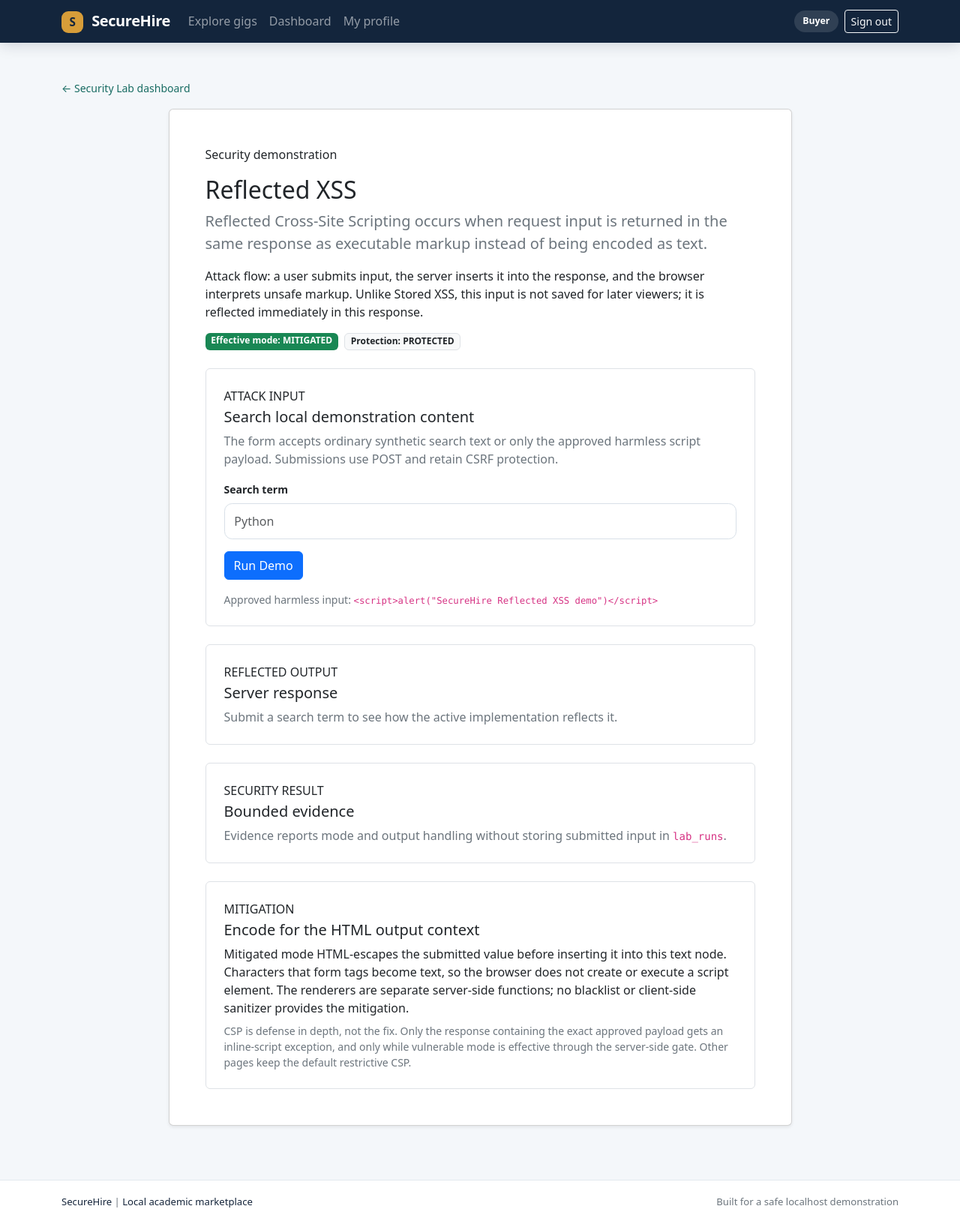
After one commit to Sharon-RS/SecureHire, a Flask app: page /security-lab/reflected-xss in a window 1280 px wide. The commit adds this page. Shown: the whole page at 75% size. Run offline with Flask 3, Linux system fonts and the light colour scheme; the visitor is signed in with stand-in values (Sample User, id 1); data that the repository does not hold is empty; some libraries are stand-ins or nearby versions.

Commit message:
Add reflected XSS security demo

```diff
--- a/app/blueprints/security_lab/routes.py
+++ b/app/blueprints/security_lab/routes.py
@@ -1,13 +1,24 @@
 """Authenticated Security Lab dashboard, SQLi demo, and placeholders."""
+
+from datetime import datetime, timezone
 
 from flask import abort, flash, make_response, redirect, render_template, request, url_for
 from flask_login import current_user, login_required
 
 from ...extensions import db
-from ...forms.security_lab import SQLiSearchForm, SecurityModeForm, StoredXssDemoForm
+from ...forms.security_lab import (
+    ReflectedXssSearchForm,
+    SQLiSearchForm,
+    SecurityModeForm,
+    StoredXssDemoForm,
+)
 from ...models import LabGigFixture
 from ...services.authorization import roles_required
 from ...services.demos.sqli import MAX_RESULTS, SAFE_SQLI_PAYLOAD
+from ...services.demos.reflected_xss import APPROVED_REFLECTED_XSS_PAYLOAD
+from ...services.demos.reflected_xss.content import search_local_content
+from ...services.demos.reflected_xss.mitigated import render_mitigated_reflection
+from ...services.demos.reflected_xss.vulnerable import render_vulnerable_reflection
 from ...services.demos.sqli.mitigated import search_gigs_mitigated
 from ...services.demos.sqli.vulnerable import search_gigs_vulnerable
 from ...services.demos.stored_xss import APPROVED_STORED_XSS_PAYLOAD
@@ -52,6 +63,8 @@ def module_detail(vulnerability_key: str):
         return _sqli_demonstration(module, state)
     if vulnerability_key == "stored_xss":
         return _stored_xss_demonstration(module, state)
+    if vulnerability_key == "reflected_xss":
+        return _reflected_xss_demonstration(module, state)
     return render_template("security_lab/detail.html", module=module, state=state)
 
 
@@ -60,6 +73,15 @@ def module_detail(vulnerability_key: str):
 def stored_xss_page():
     """Canonical hyphenated URL for the Stored XSS demonstration page."""
     return module_detail("stored_xss")
+
+
+@bp.route("/reflected-xss", methods=["GET", "POST"])
+@login_required
+def reflected_xss_page():
+    """Canonical Reflected XSS demonstration page with CSRF-protected POST input."""
+    module = get_vulnerability("reflected_xss")
+    state = get_module_state("reflected_xss")
+    return _reflected_xss_demonstration(module, state)
 
 
 @bp.post("/sqli")
@@ -252,3 +274,79 @@ def _stored_xss_demonstration(module, state, form=None):
         # Output encoding remains the mitigation; CSP is defense in depth, not the solution.
         response.headers["Content-Security-Policy"] = STORED_XSS_VULNERABLE_CSP
     return response
+
+
+REFLECTED_XSS_VULNERABLE_CSP = (
+    "default-src 'self'; base-uri 'self'; object-src 'none'; "
+    "frame-ancestors 'none'; form-action 'self'; "
+    "script-src 'self' 'unsafe-inline'; style-src 'self'; img-src 'self' data:"
+)
+
+
+def _reflected_xss_demonstration(module, state):
+    """Reflect one validated request value through a mode-specific isolated renderer."""
+    form = ReflectedXssSearchForm()
+    reflected_output = None
+    evidence = None
+    results = []
+    vulnerable = state["effective_mode"] == "vulnerable"
+
+    if request.method == "POST":
+        if not form.validate_on_submit():
+            response = make_response(render_template(
+                "security_lab/reflected_xss.html", module=module, state=state,
+                form=form, reflected_output=None, evidence=None, results=[],
+                approved_payload=APPROVED_REFLECTED_XSS_PAYLOAD,
+            ))
+            response.status_code = 400
+            return response
+
+        search_term = form.search_term.data.strip()
+        if vulnerable:
+            reflected_output = render_vulnerable_reflection(search_term)
+            classification = (
+                "APPROVED SCRIPT MARKUP REFLECTED WITHOUT ENCODING"
+                if search_term == APPROVED_REFLECTED_XSS_PAYLOAD
+                else "ORDINARY INPUT REFLECTED WITHOUT ENCODING"
+            )
+        else:
+            reflected_output = render_mitigated_reflection(search_term)
+            classification = (
+                "APPROVED PAYLOAD ENCODED AS TEXT"
+                if search_term == APPROVED_REFLECTED_XSS_PAYLOAD
+                else "SAFE SEARCH REFLECTION"
+            )
+
+        if search_term != APPROVED_REFLECTED_XSS_PAYLOAD:
+            results = search_local_content(search_term)
+
+        run = record_lab_run("reflected_xss", "passed")
+        evidence = {
+            "demonstration_type": (
+                "approved harmless proof of concept"
+                if search_term == APPROVED_REFLECTED_XSS_PAYLOAD
+                else "ordinary synthetic search"
+            ),
+            "effective_mode": state["effective_mode"],
+            "intentionally_reflected": True,
+            "classification": classification,
+            "result_count": len(results),
+            "run_result": run.result,
+            "timestamp": datetime.now(timezone.utc).isoformat(timespec="seconds"),
+            "attack_input": search_term,
+        }
+
+    response = make_response(render_template(
+        "security_lab/reflected_xss.html", module=module, state=state,
+        form=form, reflected_output=reflected_output, evidence=evidence,
+        results=results, approved_payload=APPROVED_REFLECTED_XSS_PAYLOAD,
+    ))
+    if (
+        vulnerable
+        and evidence is not None
+        and evidence["attack_input"] == APPROVED_REFLECTED_XSS_PAYLOAD
+    ):
+        # This response-only exception enables the approved local alert. Output
+        # encoding remains the mitigation; CSP is defense in depth, not the fix.
+        response.headers["Content-Security-Policy"] = REFLECTED_XSS_VULNERABLE_CSP
+    return response
--- a/app/forms/security_lab.py
+++ b/app/forms/security_lab.py
@@ -8,6 +8,7 @@ from wtforms.validators import DataRequired, Length, ValidationError
 
 from ..services.demos.sqli import SAFE_SQLI_PAYLOAD
 from ..services.demos.stored_xss import APPROVED_STORED_XSS_PAYLOAD
+from ..services.demos.reflected_xss import APPROVED_REFLECTED_XSS_PAYLOAD
 
 
 class SecurityModeForm(FlaskForm):
@@ -50,3 +51,23 @@ class StoredXssDemoForm(FlaskForm):
         render_kw={"rows": 3, "maxlength": 200, "spellcheck": "false"},
     )
     submit = SubmitField("Submit Demo")
+
+
+def validate_reflected_xss_search_term(_form, field):
+    """Accept plain synthetic search text or the single approved harmless payload."""
+    value = field.data or ""
+    if value == APPROVED_REFLECTED_XSS_PAYLOAD:
+        return
+    if re.fullmatch(r"[A-Za-z0-9][A-Za-z0-9 .,&_-]{0,79}", value) is None:
+        raise ValidationError(
+            "Use ordinary synthetic search text or the approved local demonstration input."
+        )
+
+
+class ReflectedXssSearchForm(FlaskForm):
+    search_term = StringField(
+        "Search term",
+        validators=[DataRequired(), Length(max=160), validate_reflected_xss_search_term],
+        render_kw={"maxlength": 160, "autocomplete": "off"},
+    )
+    submit = SubmitField("Run Demo")
--- /dev/null
+++ b/app/services/demos/reflected_xss/__init__.py
@@ -0,0 +1,3 @@
+"""Constants and synthetic content for the isolated Reflected XSS lab."""
+
+APPROVED_REFLECTED_XSS_PAYLOAD = '<script>alert("SecureHire Reflected XSS demo")</script>'
--- /dev/null
+++ b/app/services/demos/reflected_xss/mitigated.py
@@ -0,0 +1,6 @@
+"""Context-appropriate HTML text-node encoding for the Reflected XSS lab."""
+from markupsafe import Markup, escape
+
+def render_mitigated_reflection(search_term: str) -> Markup:
+    """Escape untrusted text before rendering it into an HTML text node."""
+    return escape(search_term)
--- a/app/services/security_modes.py
+++ b/app/services/security_modes.py
@@ -38,8 +38,8 @@ VULNERABILITIES = (
     VulnerabilityModule(
         "reflected_xss",
         "Reflected XSS",
-        "Explains how request input can be reflected into a response without safe encoding.",
-        "Encode output for its destination context and keep Jinja autoescaping enabled.",
+        "Demonstrates how search input returned in the same response can become executable markup.",
+        "HTML-escape reflected input for its output context and keep Jinja autoescaping enabled.",
     ),
     VulnerabilityModule(
         "idor_bola",
--- a/app/templates/security_lab/dashboard.html
+++ b/app/templates/security_lab/dashboard.html
@@ -10,7 +10,7 @@
 </div>
 {% endif %}
 <div class="d-flex flex-column flex-lg-row justify-content-between align-items-lg-end gap-3 mb-4">
-  <div><p class="eyebrow mb-1">Administrator controls</p><h1 class="h2 mb-2">Security Lab</h1><p class="text-secondary mb-0">Review effective protection and stored settings. SQL Injection and Stored XSS have isolated demonstrations; the other planned modules remain placeholders.</p></div>
+  <div><p class="eyebrow mb-1">Administrator controls</p><h1 class="h2 mb-2">Security Lab</h1><p class="text-secondary mb-0">Review effective protection and stored settings. SQL Injection, Stored XSS, and Reflected XSS have isolated demonstrations; the other planned modules remain placeholders.</p></div>
   <span class="badge text-bg-success fs-6">Local application</span>
 </div>
 <div class="alert alert-info" role="status">Vulnerable mode can take effect only when the server lab flag is explicitly enabled, the application is nonproduction, the socket peer is loopback, and that module's stored setting is vulnerable. Otherwise the effective mode is MITIGATED.</div>
@@ -34,7 +34,7 @@
           <p class="small mb-0">{{ module.mitigation }}</p>
         </div>
         <div class="mt-auto d-grid gap-2">
-          <a class="btn btn-outline-primary" href="{% if module.key == 'stored_xss' %}{{ url_for('security_lab.stored_xss_page') }}{% else %}{{ url_for('security_lab.module_detail', vulnerability_key=module.key) }}{% endif %}">{% if module.key in ['sqli', 'stored_xss'] %}Open demonstration{% else %}Open demo placeholder{% endif %}</a>
+          <a class="btn btn-outline-primary" href="{% if module.key == 'stored_xss' %}{{ url_for('security_lab.stored_xss_page') }}{% elif module.key == 'reflected_xss' %}{{ url_for('security_lab.reflected_xss_page') }}{% else %}{{ url_for('security_lab.module_detail', vulnerability_key=module.key) }}{% endif %}">{% if module.key in ['sqli', 'stored_xss', 'reflected_xss'] %}Open demonstration{% else %}Open demo placeholder{% endif %}</a>
           <form method="post" action="{{ url_for('security_lab.change_mode', vulnerability_key=module.key) }}">
             {{ mode_form.hidden_tag() }}
             <label class="form-label small mb-1" for="mode-{{ module.key }}">Stored mode</label>
--- /dev/null
+++ b/app/templates/security_lab/reflected_xss.html
@@ -0,0 +1,70 @@
+{% extends "base.html" %}
+{% block title %}{{ module.name }}{% endblock %}
+{% block content %}
+{% if state.is_effectively_vulnerable %}
+<div class="alert alert-danger border-danger border-2" role="alert">
+  <div class="fw-bold fs-5">EDUCATIONAL LAB MODE</div>
+  <div class="fw-bold">VULNERABLE IMPLEMENTATION ENABLED</div>
+  <div class="fw-bold">LOCALHOST ONLY</div>
+  <p class="mb-0 mt-2">The intentionally unsafe response is restricted to this authenticated demonstration and an enabled loopback lab gate.</p>
+</div>
+{% endif %}
+<a class="small text-decoration-none" href="{{ url_for('security_lab.dashboard') }}">&#8592; Security Lab dashboard</a>
+<div class="row justify-content-center mt-3"><div class="col-xl-9">
+  <article class="card shadow-sm mb-4"><div class="card-body p-4 p-lg-5">
+    <p class="eyebrow">Security demonstration</p>
+    <h1 class="h2">Reflected XSS</h1>
+    <p class="lead text-secondary">Reflected Cross-Site Scripting occurs when request input is returned in the same response as executable markup instead of being encoded as text.</p>
+    <p>Attack flow: a user submits input, the server inserts it into the response, and the browser interprets unsafe markup. Unlike Stored XSS, this input is not saved for later viewers; it is reflected immediately in this response.</p>
+    <div class="d-flex flex-wrap gap-2 mb-4">
+      <span class="badge {% if state.effective_mode == 'mitigated' %}text-bg-success{% else %}text-bg-danger{% endif %}">Effective mode: {{ state.effective_mode|upper }}</span>
+      <span class="badge text-bg-light border text-dark">Protection: {{ state.protection_status }}</span>
+    </div>
+
+    <section class="border rounded p-3 p-md-4 mb-4" aria-labelledby="attack-input-heading">
+      <p class="eyebrow mb-1">ATTACK INPUT</p><h2 class="h5" id="attack-input-heading">Search local demonstration content</h2>
+      <p class="text-secondary">The form accepts ordinary synthetic search text or only the approved harmless script payload. Submissions use POST and retain CSRF protection.</p>
+      <form method="post" action="{{ url_for('security_lab.reflected_xss_page') }}">
+        {{ form.hidden_tag() }}
+        <div class="mb-3">
+          {{ form.search_term.label(class_="form-label fw-semibold") }}
+          {{ form.search_term(class_="form-control", placeholder="Python") }}
+          {% for error in form.search_term.errors %}<div class="text-danger small">{{ error }}</div>{% endfor %}
+        </div>
+        {{ form.submit(class_="btn btn-primary") }}
+      </form>
+      <p class="small text-secondary mt-3 mb-0">Approved harmless input: <code>{{ approved_payload }}</code></p>
+    </section>
+
+    <section class="border rounded p-3 p-md-4 mb-4" aria-labelledby="reflected-output-heading">
+      <p class="eyebrow mb-1">REFLECTED OUTPUT</p><h2 class="h5" id="reflected-output-heading">Server response</h2>
+      {% if evidence %}<div id="reflected-xss-output" class="p-3 bg-light rounded">{{ reflected_output }}</div>
+      {% else %}<p class="text-secondary mb-0">Submit a search term to see how the active implementation reflects it.</p>{% endif %}
+    </section>
+
+    <section class="border rounded p-3 p-md-4 mb-4" aria-labelledby="security-result-heading">
+      <p class="eyebrow mb-1">SECURITY RESULT</p><h2 class="h5" id="security-result-heading">Bounded evidence</h2>
+      {% if evidence %}
+      <dl class="row small mb-3">
+        <dt class="col-sm-5">Submitted demonstration type</dt><dd class="col-sm-7">{{ evidence.demonstration_type }}</dd>
+        <dt class="col-sm-5">Effective mode</dt><dd class="col-sm-7">{{ evidence.effective_mode|upper }}</dd>
+        <dt class="col-sm-5">Response reflected input</dt><dd class="col-sm-7">{{ "Yes" if evidence.intentionally_reflected else "No" }}</dd>
+        <dt class="col-sm-5">Result classification</dt><dd class="col-sm-7">{{ evidence.classification }}</dd>
+        <dt class="col-sm-5">Synthetic matches</dt><dd class="col-sm-7">{{ evidence.result_count }}</dd>
+        <dt class="col-sm-5">Lab run status</dt><dd class="col-sm-7">{{ evidence.run_result|upper }} (status only)</dd>
+        <dt class="col-sm-5">Timestamp (UTC)</dt><dd class="col-sm-7">{{ evidence.timestamp }}</dd>
+      </dl>
+      <p class="small mb-0">Attack input: <code>{{ evidence.attack_input }}</code></p>
+      {% else %}<p class="text-secondary mb-0">Evidence reports mode and output handling without storing submitted input in <code>lab_runs</code>.</p>{% endif %}
+      {% if results %}<h3 class="h6 mt-4">Synthetic local search results</h3><ul class="mb-0">{% for result in results %}<li><strong>{{ result.title }}</strong> — {{ result.category }}: {{ result.description }}</li>{% endfor %}</ul>
+      {% elif evidence and evidence.demonstration_type == "ordinary synthetic search" %}<p class="small text-secondary mt-3 mb-0">No synthetic content matched that safe search term.</p>{% endif %}
+    </section>
+
+    <section class="border rounded p-3 p-md-4" aria-labelledby="mitigation-heading">
+      <p class="eyebrow mb-1">MITIGATION</p><h2 class="h5" id="mitigation-heading">Encode for the HTML output context</h2>
+      <p class="mb-2">Mitigated mode HTML-escapes the submitted value before inserting it into this text node. Characters that form tags become text, so the browser does not create or execute a script element. The renderers are separate server-side functions; no blacklist or client-side sanitizer provides the mitigation.</p>
+      <p class="small text-secondary mb-0">CSP is defense in depth, not the fix. Only the response containing the exact approved payload gets an inline-script exception, and only while vulnerable mode is effective through the server-side gate. Other pages keep the default restrictive CSP.</p>
+    </section>
+  </div></article>
+</div></div>
+{% endblock %}
```
Also changed, not shown: app/services/demos/reflected_xss/content.py (added, +21 -0 lines), app/services/demos/reflected_xss/vulnerable.py (added, +11 -0 lines), docs/security-lab/reflected-xss.md (added, +39 -0 lines), tests/test_reflected_xss.py (added, +194 -0 lines), tests/test_security_lab.py (+4 -1 lines), README.md.
